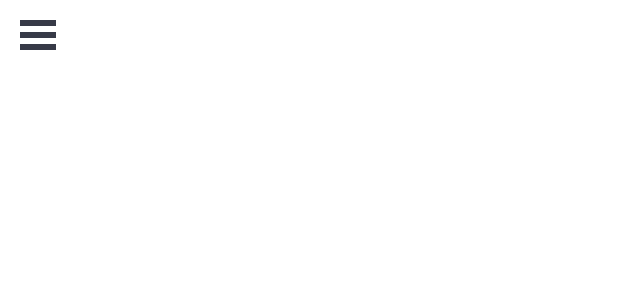
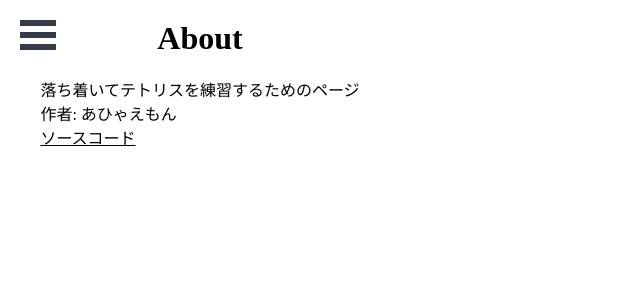
Before and after one commit to ahyaemon/react-tetris, a React (Create React App) app: page /react-tetris/about in a window 1280 px wide. Before the commit this address had no page. Shown: the top 300 px of the page, without its empty margins (0-640 px from the left). Built offline with nearby package versions, Linux system fonts and the light colour scheme.

Commit message:
アバウトページを作成

```diff
--- a/src/App.tsx
+++ b/src/App.tsx
@@ -2,6 +2,7 @@ import React from 'react';
 import {Menu} from "./components/menu/Menu";
 import { Routes, Route } from 'react-router-dom';
 import {GamePage} from "./pages/GamePage";
+import {AboutPage} from "./pages/AboutPage";
 
 function App() {
 
@@ -10,6 +11,7 @@ function App() {
             <Menu/>
             <Routes>
                 <Route path="/react-tetris" element={<GamePage />}/>
+                <Route path="/react-tetris/about" element={<AboutPage />}/>
             </Routes>
         </div>
     );
--- a/src/components/menu/Menu.tsx
+++ b/src/components/menu/Menu.tsx
@@ -1,12 +1,34 @@
+/** @jsxImportSource @emotion/react */
+
 import { slide as BurgerMenu } from "react-burger-menu";
+import {Link} from "react-router-dom";
+import {useState} from "react";
+import {css} from "@emotion/react";
+
+type LinkWithCloseProps = {
+    to: string,
+    title: string,
+    setIsOpen: (isOpen: boolean) => void,
+}
+
+function LinkWithClose(props: LinkWithCloseProps) {
+    return <Link to={props.to} onClick={ () => {props.setIsOpen(false)} } >{ props.title }</Link>
+}
 
 export function Menu() {
+
+    const [isOpen, setIsOpen] = useState<boolean>(false)
+
     return (
-        <div>
-            <BurgerMenu width="280px">
-                <p>メインコンテンツ</p>
+        <div
+            css={css({
+                lineHeight: "2",
+            })}
+        >
+            <BurgerMenu width="280px" isOpen={isOpen} onOpen={() => { setIsOpen(true)}}>
+                <LinkWithClose to="/react-tetris" title="メインコンテンツ" setIsOpen={setIsOpen}/>
                 <p>テンプレ練習</p>
-                <p>About</p>
+                <LinkWithClose to="/react-tetris/about" title="About" setIsOpen={setIsOpen}/>
             </BurgerMenu>
         </div>
     )
--- a/src/global.css
+++ b/src/global.css
@@ -9,3 +9,7 @@ button {
 * {
     margin: 0;
 }
+
+a {
+    color: inherit;
+}
--- /dev/null
+++ b/src/pages/AboutPage.tsx
@@ -0,0 +1,27 @@
+/** @jsxImportSource @emotion/react */
+import {css} from "@emotion/react";
+
+export function AboutPage() {
+    return (
+        <div
+            css={css({
+                display: "flex",
+                flexDirection: "column",
+                alignItems: "center",
+                paddingTop: "20px",
+                maxWidth: "400px",
+            })}
+        >
+            <h1>About</h1>
+            <div
+                css={css({
+                    marginTop: "20px",
+                })}
+            >
+                <p>落ち着いてテトリスを練習するためのページ</p>
+                <p>作者: あひゃえもん</p>
+                <a href="https://github.com/ahyaemon/react-tetris" target="_blank">ソースコード</a>
+            </div>
+        </div>
+    )
+}
```
